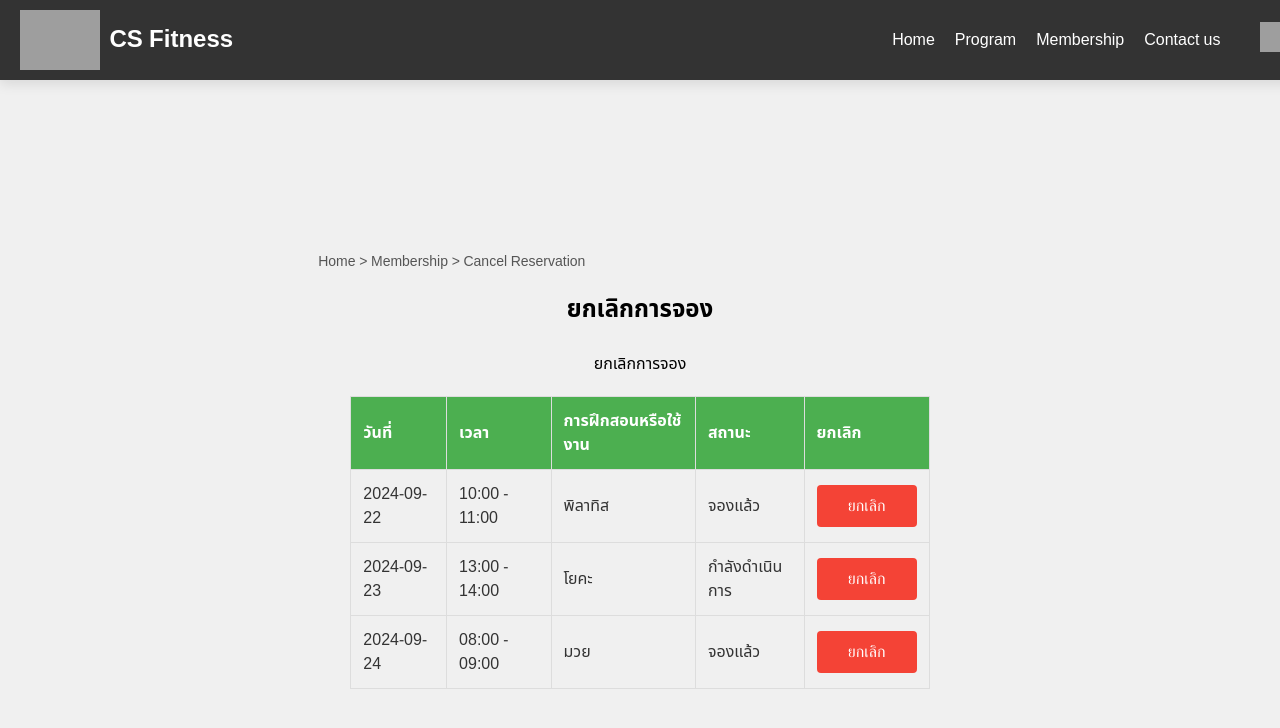
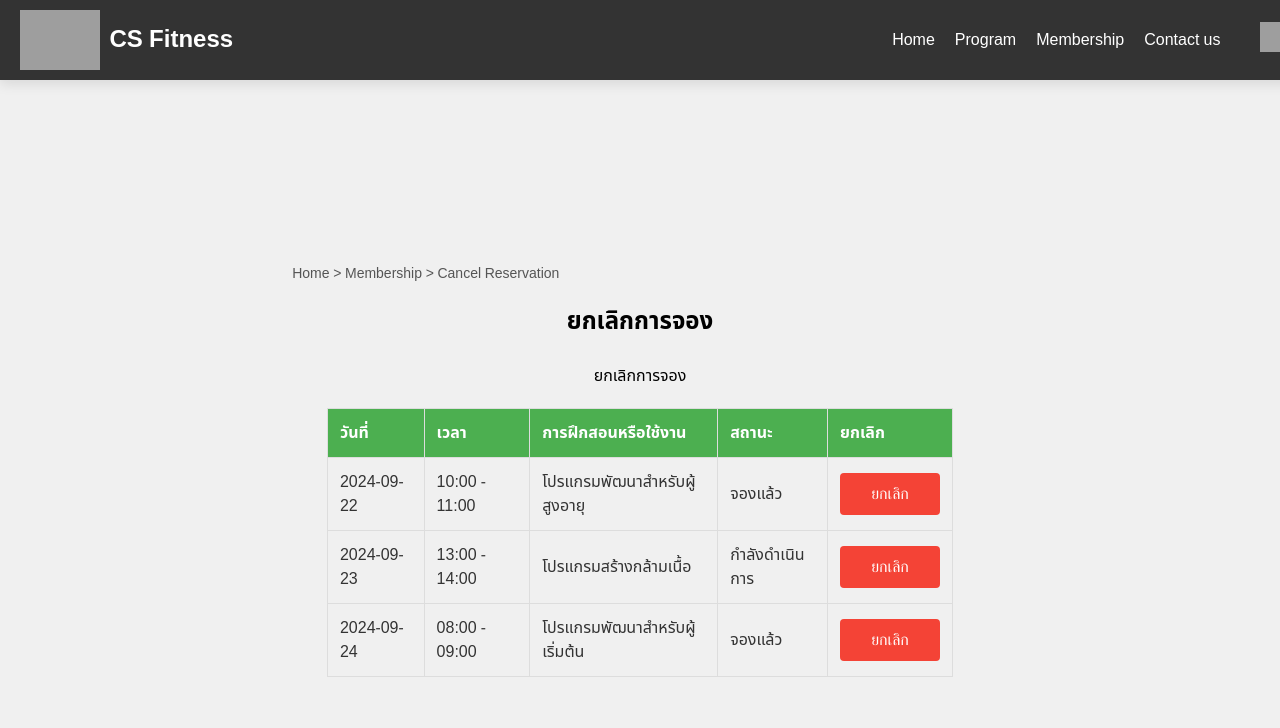
Before and after one commit to theeraphatKKU/Fitness-Project-FE, a React (Create React App) app: page /member-cancel in a window 1280 px wide. Shown: the top 728 px of the page. Built offline with nearby package versions, Linux system fonts and the light colour scheme; grey boxes are pictures that could not be loaded.

Commit message:
member_cancel update

```diff
--- a/src/pages/member/member_cancel.js
+++ b/src/pages/member/member_cancel.js
@@ -4,9 +4,9 @@ import './member_cancel.css';
 const CancelReservation = () => {
     // Mock data for reservations (this could be fetched from an API)
     const [reservations, setReservations] = useState([
-        { id: 1, date: '2024-09-22', time: '10:00 - 11:00', activity: 'พิลาทิส', status: 'จองแล้ว' },
-        { id: 2, date: '2024-09-23', time: '13:00 - 14:00', activity: 'โยคะ', status: 'กำลังดำเนินการ' },
-        { id: 3, date: '2024-09-24', time: '08:00 - 09:00', activity: 'มวย', status: 'จองแล้ว' },
+        { id: 1, date: '2024-09-22', time: '10:00 - 11:00', activity: 'โปรแกรมพัฒนาสำหรับผู้สูงอายุ', status: 'จองแล้ว' },
+        { id: 2, date: '2024-09-23', time: '13:00 - 14:00', activity: 'โปรแกรมสร้างกล้ามเนื้อ', status: 'กำลังดำเนินการ' },
+        { id: 3, date: '2024-09-24', time: '08:00 - 09:00', activity: 'โปรแกรมพัฒนาสำหรับผู้เริ่มต้น', status: 'จองแล้ว' },
     ]);
 
     // Handle canceling a reservation
```
